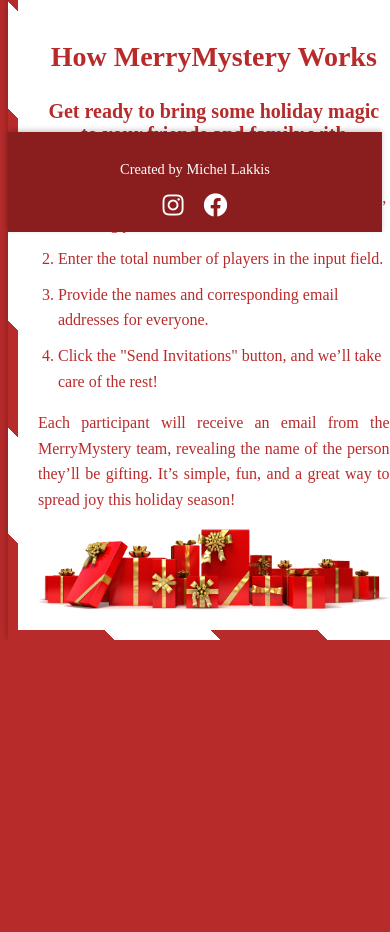
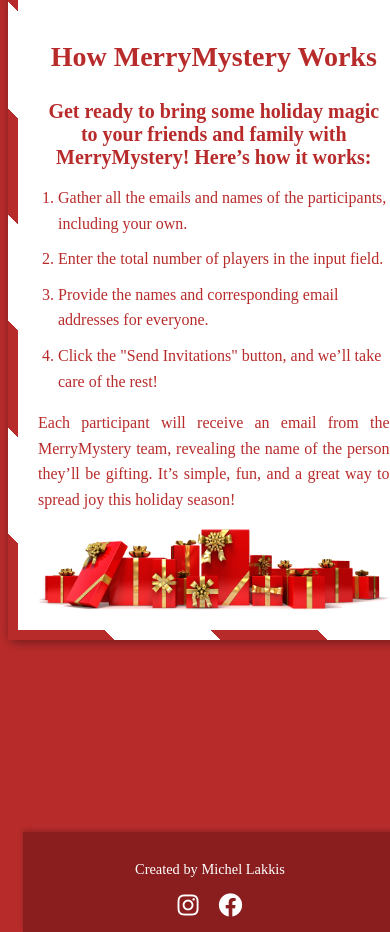
Before and after one commit to Michel-lakkis/Merry-Mystery, a plain HTML site: page index.html in a window 390 px wide. Shown: the part 1142-2074 px from the top of the page. Before the commit the page ends 1782 px from the top, so only its background shows below. Drawn offline with nearby package versions, Linux system fonts and the light colour scheme.

Commit message:
fix footer

```diff
--- a/style.css
+++ b/style.css
@@ -69,6 +69,10 @@ body {
         width: 94%;
         margin-left: 0%;
         margin-right: 3%;
+    }
+    footer {
+      top: 700px;
+      left: 15px;
     }
   }
   .ccbb {
```
